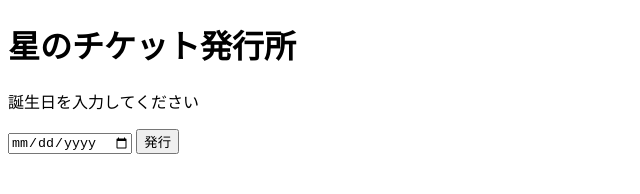
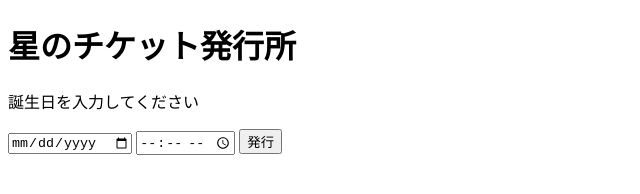
Before and after one commit to yukichiaquacapri-coder/yukichi.aqua.capri, a plain HTML site: page index.html in a window 1280 px wide. Shown: the whole page, without its empty margins (0-640 px from the left). Drawn offline with Linux system fonts and the light colour scheme.

Commit message:
Update index.html

```diff
--- a/index.html
+++ b/index.html
@@ -13,6 +13,7 @@
 <p>誕生日を入力してください</p>
 
 <input type="date" id="birthday">
+<input type="time" id="birthtime">
 <button onclick="getSign()">発行</button>
 
 <h2 id="result"></h2>
```
